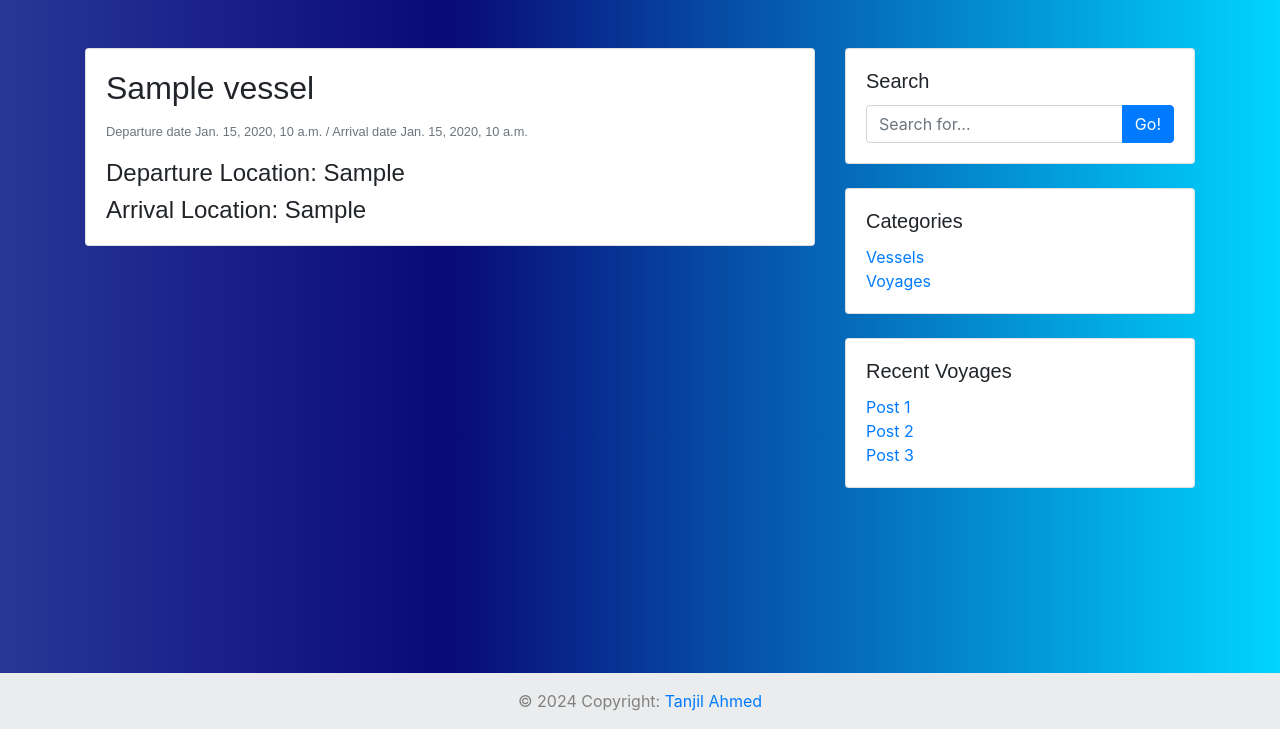
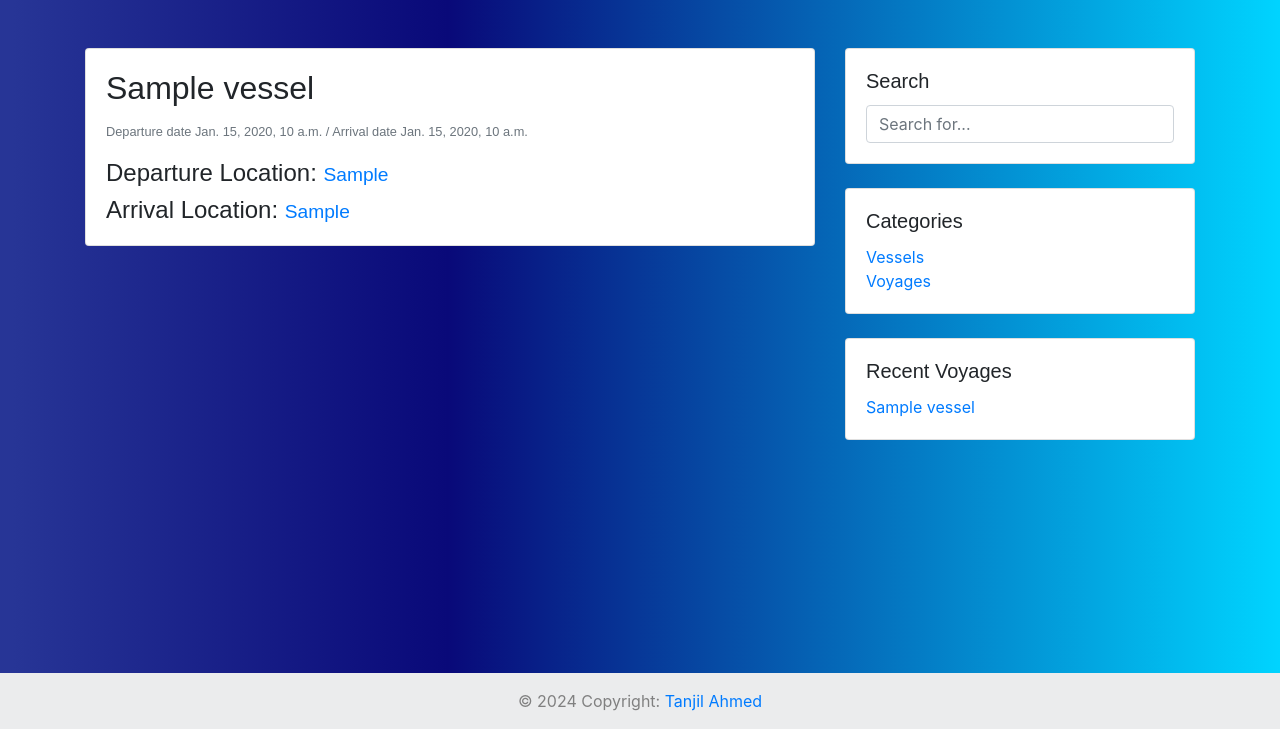
Before and after one commit to tanjil-dev/VesselTracker, a Django app: page / in a window 1280 px wide. Shown: the part 71-800 px from the top of the page. Run offline with Django 3.2, Linux system fonts and the light colour scheme; a user stored in the database is signed in; tables that the repository leaves empty hold one stand-in row (values such as "Sample post"); some libraries are stand-ins or nearby versions.

Commit message:
home view 2

```diff
--- a/user/templates/home.html
+++ b/user/templates/home.html
@@ -6,16 +6,29 @@
     <div class="row">
         <!-- Blog Post -->
         <div class="col-lg-8 mb-4">
+            {% if data1 %}
             {% for d in data1 %}
             <div class="card">
-                <div class="card-body">
+                <div id="myCard" class="card-body">
                     <h2 class="card-title">{{ d.vessel }}</h2>
                     <p class="card-text"><small class="text-muted">Departure date {{ d.start_time }} / Arrival date {{ d.end_time }}</small></p>
-                    <h4 class="card-text">Departure Location: {{ d.start_location }}</h4>
-                    <h4 class="card-text">Arrival Location: {{ d.end_location }}</h4>
+                    <h4 class="card-text">Departure Location: <small class="text-primary">{{ d.start_location }}</small></h4>
+                    <h4 class="card-text">Arrival Location: <small class="text-primary">{{ d.end_location }}</small>    </h4>
                 </div>
             </div><br>
             {% endfor %}
+            {% else %}
+            {% for d in data2 %}
+            <div class="card">
+                <div class="card-body">
+                    <h2 class="card-title">{{ d.name }}</h2>
+                    <p class="card-text"><small class="text-muted">Last update date {{ d.updated_at }}</small></p>
+                    <h4 class="card-text">Owner ID: <small class="text-primary">{{ d.owner_id }}</small></h4>
+                    <h4 class="card-text">NACCS CODE: <small class="text-primary">{{ d.naccs_code }}</small></h4>
+                </div>
+            </div><br>
+            {% endfor %}
+            {% endif %}
         </div>
 
         <!-- Sidebar -->
@@ -26,7 +39,6 @@
                     <form>
                         <div class="input-group">
                             <input type="text" class="form-control" placeholder="Search for...">
-                            <button class="btn btn-primary" type="button">Go!</button>
                         </div>
                     </form>
                 </div>
@@ -35,19 +47,28 @@
                 <div class="card-body">
                     <h5 class="card-title">Categories</h5>
                     <ul class="list-unstyled mb-0">
-                        <li><a href="#">Vessels</a></li>
-                        <li><a href="#">Voyages</a></li>
+                        <li><a href="{% url 'vessel' %}">Vessels</a></li>
+                        <li><a href="{% url 'home' %}">Voyages</a></li>
                     </ul>
                 </div>
             </div>
             <div class="card mb-4">
                 <div class="card-body">
+                    {% if data1 %}
                     <h5 class="card-title">Recent Voyages</h5>
                     <ul class="list-unstyled mb-0">
-                        <li><a href="#">Post 1</a></li>
-                        <li><a href="#">Post 2</a></li>
-                        <li><a href="#">Post 3</a></li>
+                        {% for d in data1|slice:":3" %}
+                        <li><a href="#">{{ d.vessel }}</a></li>
+                        {% endfor %}
                     </ul>
+                    {% else %}
+                    <h5 class="card-title">Recent Vessel</h5>
+                    <ul class="list-unstyled mb-0">
+                        {% for d in data2|slice:":3" %}
+                        <li><a href="#">{{ d.name }}</a></li>
+                        {% endfor %}
+                    </ul>
+                    {% endif %}
                 </div>
             </div>
         </div>
--- a/user/urls.py
+++ b/user/urls.py
@@ -3,6 +3,7 @@ from user.views import *
 
 urlpatterns = [
     path('', Home, name='home'),
+    path('vessel/', VesselView, name='vessel'),
     path('login/', Login, name='login'),
     path('signup/', Signup, name='signup'),
     path('logout/', LogoutUser, name='logout'),
--- a/user/views.py
+++ b/user/views.py
@@ -11,6 +11,24 @@ def Home(request):
     template = 'home.html'
     context = {
         'data1': voyage,
+    }
+    return render(request, template_name=template, context=context)
+
+@login_required(login_url='login')
+def VesselView(request):
+    vessel = Vessel.objects.all().order_by('-id')
+    template = 'home.html'
+    context = {
+        'data2': vessel,
+    }
+    return render(request, template_name=template, context=context)
+
+@login_required(login_url='login')
+def VesselDetails(request, id):
+    vessel = Vessel.objects.get(id=id)
+    template = 'home.html'
+    context = {
+        'data2': vessel,
     }
     return render(request, template_name=template, context=context)
 
```
